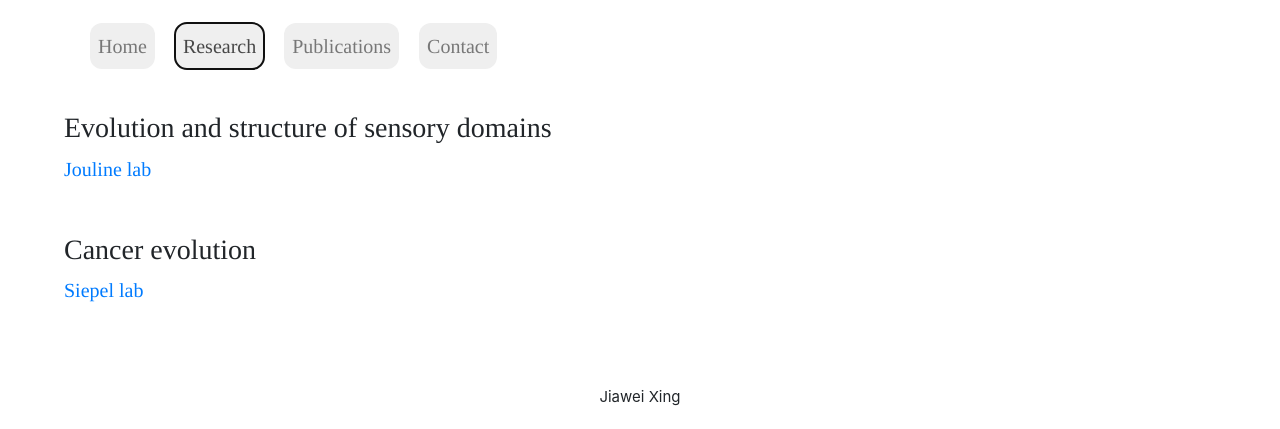
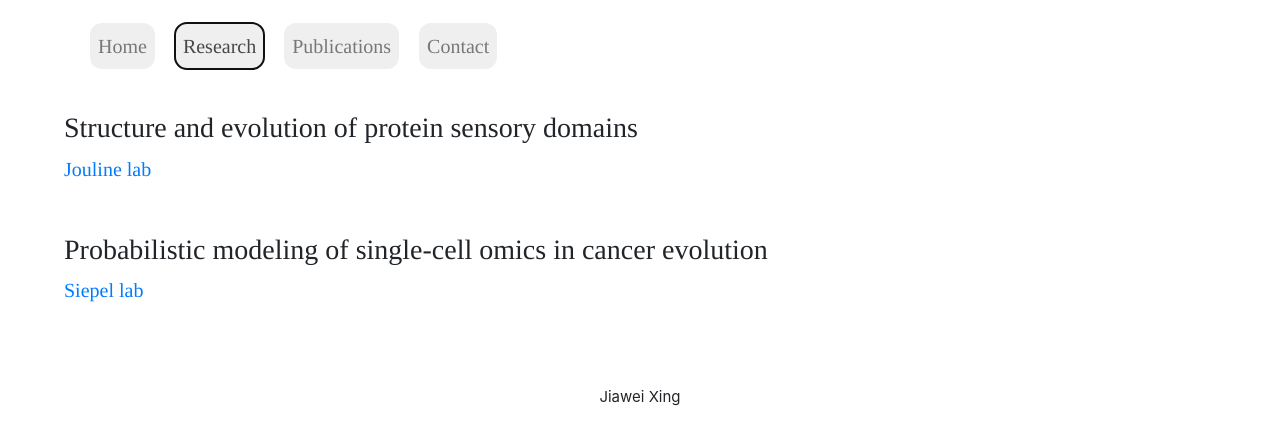
Before and after one commit to Jiawei-Xing/JiaweI-Xing.github.io, a plain HTML site: page index.html in a window 1280 px wide. Both pictures are taken after a click on the button "Research". Shown: the part 1123-1552 px from the top of the page. Drawn offline with nearby package versions, Linux system fonts and the light colour scheme.

Commit message:
Update index.html

```diff
--- a/index.html
+++ b/index.html
@@ -92,10 +92,10 @@
         </div>
 
         <div id="research_view" class="section" style="display:none">
-            <h3>Evolution and structure of sensory domains</h3>
+            <h3>Structure and evolution of protein sensory domains</h3>
             <p><a href="https://biology.joulinelab.org/research/">Jouline lab</a></p>
             <br>
-            <h3>Cancer evolution</h3>
+            <h3>Probabilistic modeling of single-cell omics in cancer evolution</h3>
             <p><a href="https://siepellab.labsites.cshl.edu/research-2/">Siepel lab</a></p>
         </div>
 
```
